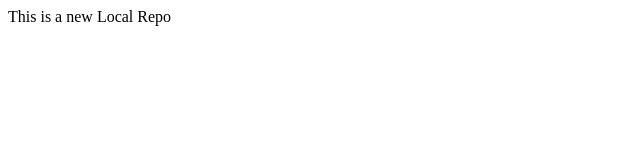
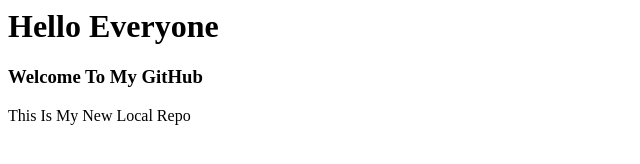
Before and after one commit to NeelShah2212/LocalRepo, a plain HTML site: page index.html in a window 1280 px wide. Shown: the whole page, without its empty margins (0-640 px from the left). Drawn offline with Linux system fonts and the light colour scheme.

Commit message:
New Heading Tag Added

```diff
--- a/index.html
+++ b/index.html
@@ -1 +1,3 @@
-<p> This is a new Local Repo </p>
+<h1> Hello Everyone </h1>
+<h3> Welcome To My GitHub </h3>
+<p> This Is My New Local Repo </p>
```
